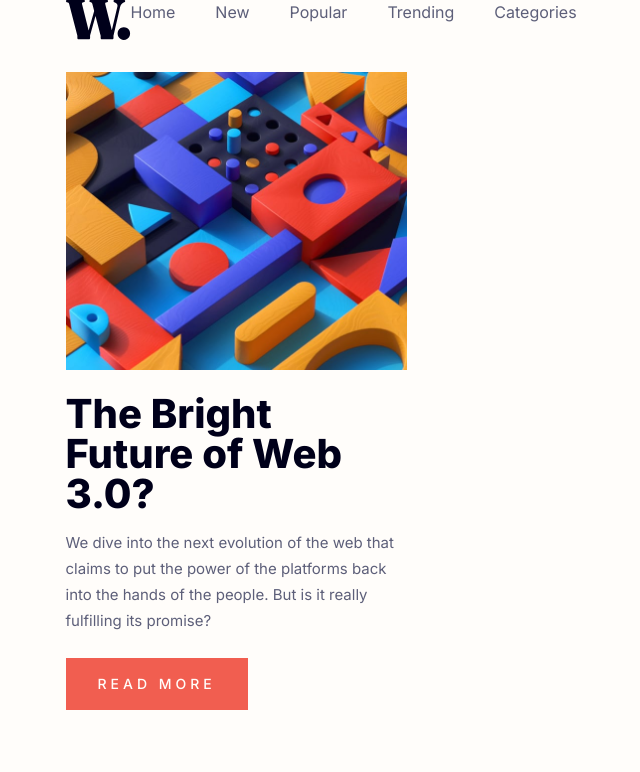
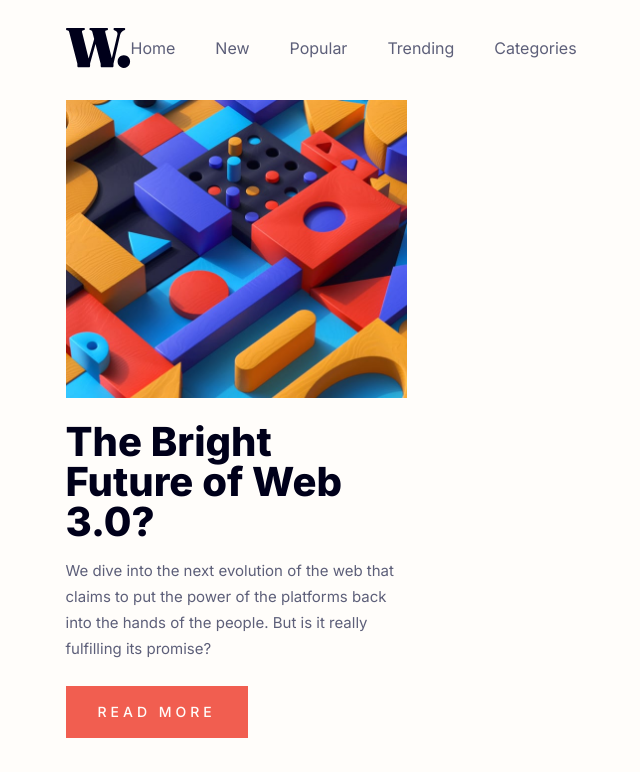
Before and after one commit to chungvuiloong/news-landing-page, a Next.js app: page / in a window 1280 px wide. Shown: the top 772 px of the page, without its empty margins (404-1044 px from the left). Built offline with nearby package versions, Linux system fonts and the light colour scheme.

Commit message:
Added padding-top. Added align self to nav links

```diff
--- a/src/components/Nav.tsx
+++ b/src/components/Nav.tsx
@@ -4,14 +4,14 @@ import Logo from '@/assets/images/logo.svg'
 
 const Nav = () => {
     return (
-        <nav className='flex justify-between'>
+        <nav className='2xl:pt-[90px] pt-7 flex justify-between'>
             <Image src={Logo} alt='Website logo' />
             <ul className='flex gap-10 text-end text-Dark-grayish-blue'>
-                <li>Home</li>
-                <li>New</li>
-                <li>Popular</li>
-                <li>Trending</li>
-                <li>Categories</li>
+                <li className='self-center'>Home</li>
+                <li className='self-center'>New</li>
+                <li className='self-center'>Popular</li>
+                <li className='self-center'>Trending</li>
+                <li className='self-center'>Categories</li>
             </ul>
         </nav>
     );
```
